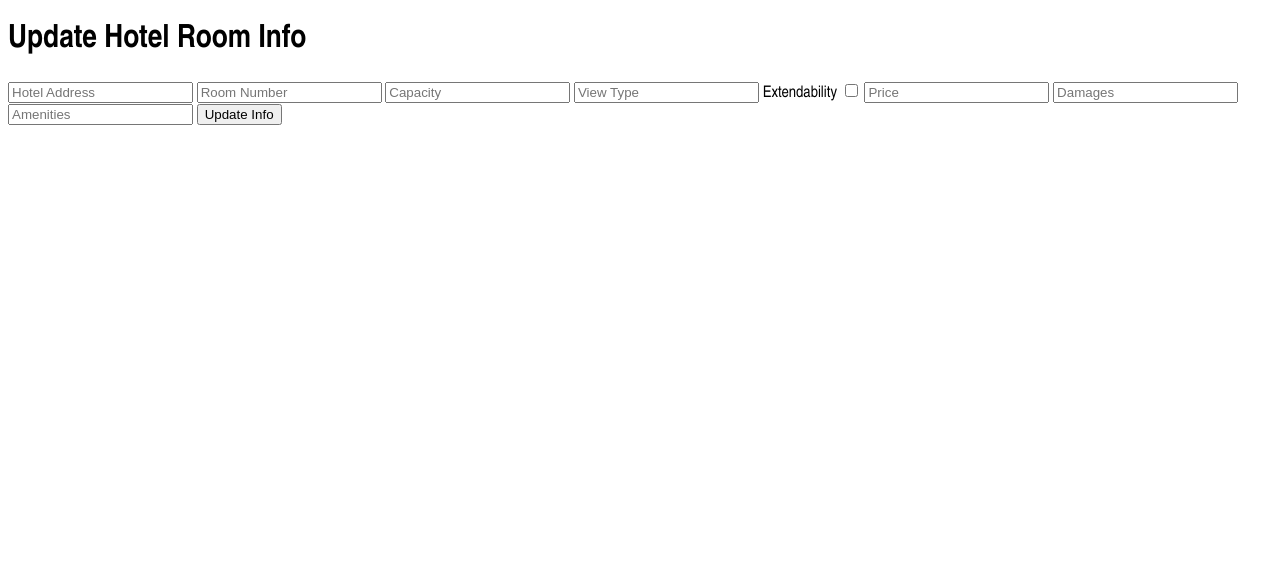
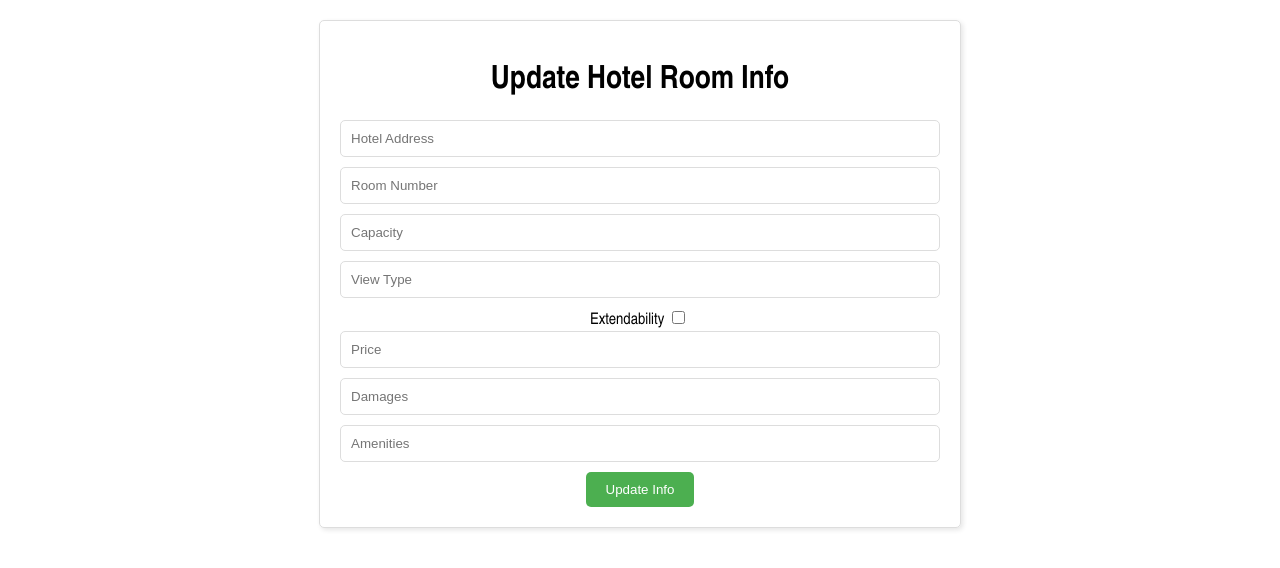
Before and after one commit to notsaad/HotelManager, a SvelteKit app: page /admin/hotel/hotelroom in a window 1280 px wide. Shown: the top 568 px of the page. Built offline with nearby package versions, Linux system fonts and the light colour scheme.

Commit message:
added styling for all pages in admin routing

```diff
--- a/src/routes/admin/+page.svelte
+++ b/src/routes/admin/+page.svelte
@@ -3,3 +3,35 @@
     <a href="/admin/hotel">Hotels</a><br>
     <a href="/admin/hotel/hotelroom">Hotel Rooms</a><br>
 </div>
+
+
+<style>
+    /* Style for the container */
+/* Style for the container */
+div {
+    text-align: center;
+  display: flex;           /* Enable flexbox */
+  align-items: center;     /* Vertical alignment */
+  justify-content: center; /* Horizontal alignment  */
+  flex-direction: column;  /* Stack the buttons vertically */
+  height: 300px;           /* Add a height to the container (adjust as needed) */
+}
+
+
+/* Style for the button links */
+div a {
+  display: inline-block;  /* Allows us to control width, height, padding */
+  background-color: #4CAF50; /* Example background color */
+  color: white;
+  padding: 10px 20px;    /* Adds space around the text  */
+  margin: 0 10px 10px 0; /* Space between the buttons */
+  text-decoration: none; /* Removes default underline */
+  border-radius: 5px;    /* Rounded corners */
+}
+
+/* Make the buttons change slightly on hover */
+div a:hover {
+  background-color: #3e8e41; /* Slightly darker green on hover */
+}
+
+</style>
--- a/src/routes/admin/customer/+page.svelte
+++ b/src/routes/admin/customer/+page.svelte
@@ -27,3 +27,45 @@
     <input type="text" bind:value={customerAddress} placeholder="Address"/>
     <button on:click={updateCustomerInfo}>Update Info</button>
 </div>
+
+<style>
+    /* General container styling */
+div {
+    text-align: center; /* Centers form elements */
+    margin: 20px auto;  /* Adds margin for visual spacing */
+    padding: 20px;
+    width: 400px;       /* Adjust width as needed */
+    border: 1px solid #ddd;
+    border-radius: 5px;
+    box-shadow: 2px 2px 5px rgba(0, 0, 0, 0.1); /* Subtle shadow effect */
+}
+
+/* Style the heading */
+h1 {
+    margin-bottom: 20px; /* Space between heading and inputs */
+}
+
+/* Style the input fields */
+input[type="number"], input[type="text"] {
+    width: calc(100% - 22px); /* Takes up container width, minus padding */
+    margin-bottom: 10px;
+    padding: 10px;
+    border: 1px solid #ddd;
+    border-radius: 5px;
+}
+
+/* Style the button */
+button {
+    background-color: #4CAF50; /* Example button color */
+    color: white;
+    border: none;
+    border-radius: 5px;
+    padding: 10px 20px;
+    cursor: pointer;
+}
+
+button:hover {
+    background-color: #3e8e41; /* Darker color on hover */
+}
+
+</style>
--- a/src/routes/admin/hotel/+page.svelte
+++ b/src/routes/admin/hotel/+page.svelte
@@ -34,3 +34,45 @@
     <input type="text" bind:value={contactInfo} placeholder="Contact Info"/>
     <button on:click={updateHotelInfo}>Update Info</button>
 </div>
+
+<style>
+    /* General container styling */
+div {
+    text-align: center; /* Centers form elements */
+    margin: 20px auto;  /* Adds margin for visual spacing */
+    padding: 20px;
+    width: 550px;       /* Increased width  */
+    border: 1px solid #ddd;
+    border-radius: 5px;
+    box-shadow: 2px 2px 5px rgba(0, 0, 0, 0.1); /* Subtle shadow effect */
+}
+
+/* Style the heading */
+h1 {
+    margin-bottom: 20px; /* Space between heading and inputs */
+}
+
+/* Style the input fields */
+input[type="number"], input[type="text"] {
+    width: calc(100% - 22px); /* Takes up container width, minus padding */
+    margin-bottom: 10px;
+    padding: 10px;
+    border: 1px solid #ddd;
+    border-radius: 5px;
+}
+
+/* Style the button */
+button {
+    background-color: #4CAF50; /* Example button color */
+    color: white;
+    border: none;
+    border-radius: 5px;
+    padding: 10px 20px;
+    cursor: pointer;
+}
+
+button:hover {
+    background-color: #3e8e41; /* Darker color on hover */
+}
+
+</style>
--- a/src/routes/admin/hotel/hotelroom/+page.svelte
+++ b/src/routes/admin/hotel/hotelroom/+page.svelte
@@ -39,3 +39,50 @@
     <input type="text" bind:value={amenities} placeholder="Amenities"/>
     <button on:click={updateHotelRoomInfo}>Update Info</button>
 </div>
+
+<style>
+    /* General container styling */
+div {
+    text-align: center; /* Centers form elements */
+    margin: 20px auto;  /* Adds margin for visual spacing */
+    padding: 20px;
+    width: 600px;       /* Increased width  */
+    border: 1px solid #ddd;
+    border-radius: 5px;
+    box-shadow: 2px 2px 5px rgba(0, 0, 0, 0.1); /* Subtle shadow effect */
+}
+
+/* Style the heading */
+h1 {
+    margin-bottom: 20px; /* Space between heading and inputs */
+}
+
+/* Style the input fields */
+input[type="number"], input[type="text"] {
+    width: calc(100% - 22px); /* Takes up container width, minus padding */
+    margin-bottom: 10px;
+    padding: 10px;
+    border: 1px solid #ddd;
+    border-radius: 5px;
+}
+
+/* Style the checkbox */
+input[type="checkbox"] {
+  margin-right: 5px; /* Small space between checkbox and label */
+}
+
+/* Style the button */
+button {
+    background-color: #4CAF50; /* Example button color */
+    color: white;
+    border: none;
+    border-radius: 5px;
+    padding: 10px 20px;
+    cursor: pointer;
+}
+
+button:hover {
+    background-color: #3e8e41; /* Darker color on hover */
+}
+
+</style>
```
